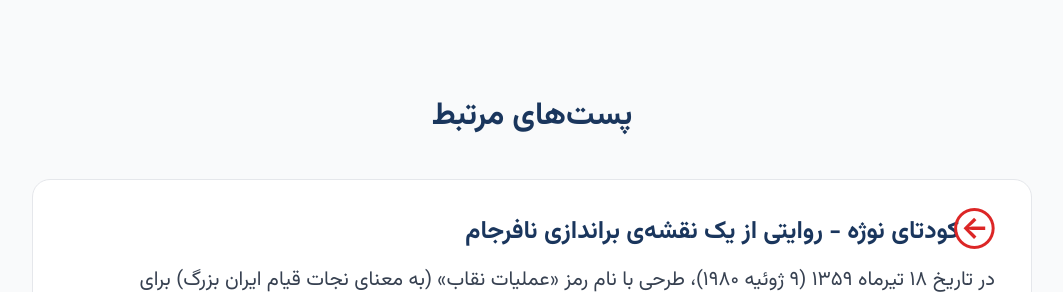
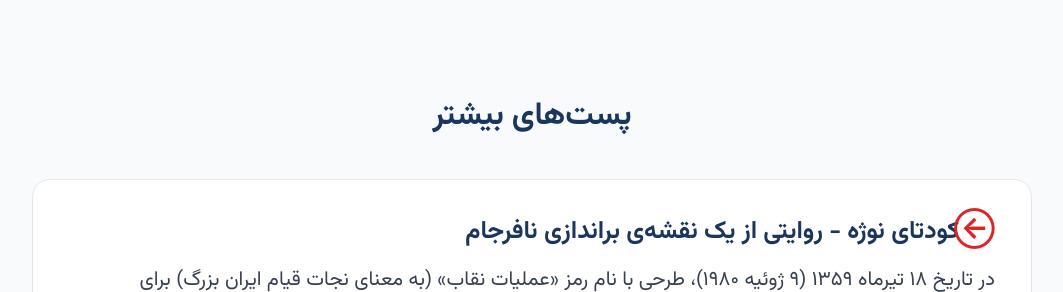
Before and after one commit to darkblog/darkblog.github.io, a Jekyll site: the page built from test2.html, in a window 1280 px wide. Shown: the part 4369-4661 px from the top of the page, without its empty margins (108-1171 px from the left). Built offline with Jekyll 4.4.1, drawn with Linux system fonts in a browser that asks for light colours.

Commit message:
Update test2.html

```diff
--- a/test2.html
+++ b/test2.html
@@ -470,11 +470,11 @@ layout: null
             background-color: var(--color-bg);
         }
 
-        .related-posts {
+        .more-posts {
             margin-top: var(--spacing-xxl);
         }
 
-        .related-title {
+        .more-posts-title {
             font-size: var(--font-size-2xl);
             font-weight: 700;
             color: var(--color-primary);
@@ -709,8 +709,8 @@ layout: null
                     </div>
                 </article>
 
-                <div class="related-posts">
-                    <h2 class="related-title">پست‌های مرتبط</h2>
+                <div class="more-posts">
+                    <h2 class="more-posts-title">پست‌های بیشتر</h2>
                     <div class="posts-list">
                         {% assign current_post_url = page.url %}
                         {% assign all_posts = site.posts | where_exp: "post", "post.url != current_post_url" %}
```
